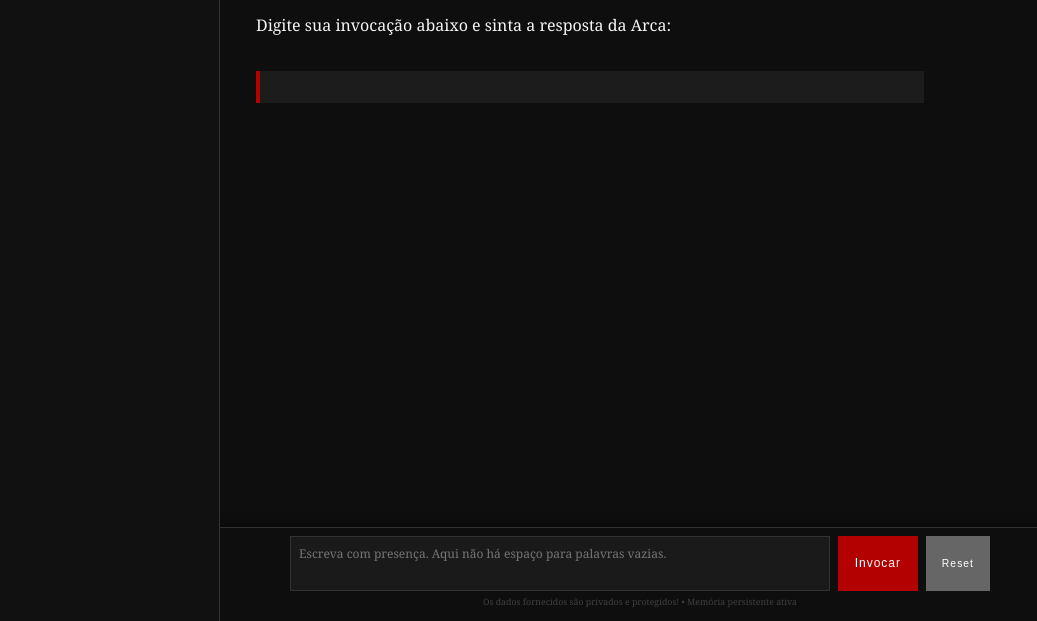
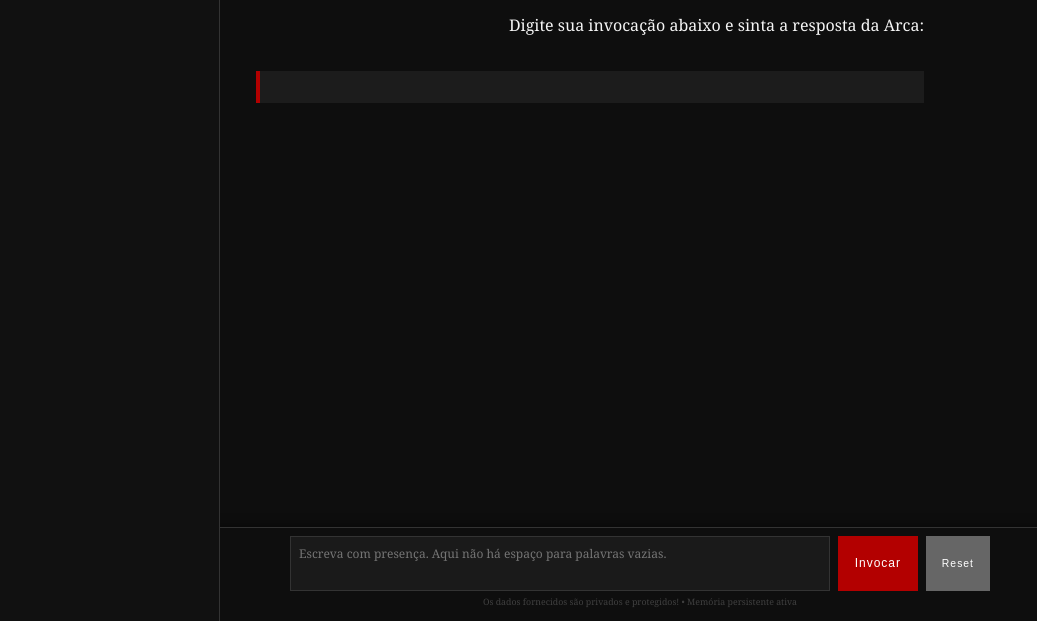
Before and after one commit to Lucasa24/arca-gpt, a website: page index.html in a window 1280 px wide. Shown: the part 179-800 px from the top of the page, without its empty margins (0-1037 px from the left). Drawn offline with nearby package versions, Linux system fonts and the light colour scheme.

Commit message:
Update index.html

```diff
--- a/index.html
+++ b/index.html
@@ -23,12 +23,18 @@
     }
 
     #mainContent {
+      display: grid;
       transition: margin-left 0.3s ease;
       margin-left: 0;
       padding: 40px 1rem 300px;
       max-width: 700px;
       width: 100%;
       position: relative;
+    }
+
+    #mainContent .invoc {
+      justify-self: end;
+      margin: 0;
     }
 
     #chatSidebar {
@@ -385,7 +391,7 @@
 
   <main id="mainContent">
     <h1>A Arca - Ritual de Travessia 🛥️🌊</h1>
-    <p>Digite sua invocação abaixo e sinta a resposta da Arca:</p>
+    <p class="invoc">Digite sua invocação abaixo e sinta a resposta da Arca:</p>
     <div id="response"></div>
 
     <div class="fixed-footer">
```
